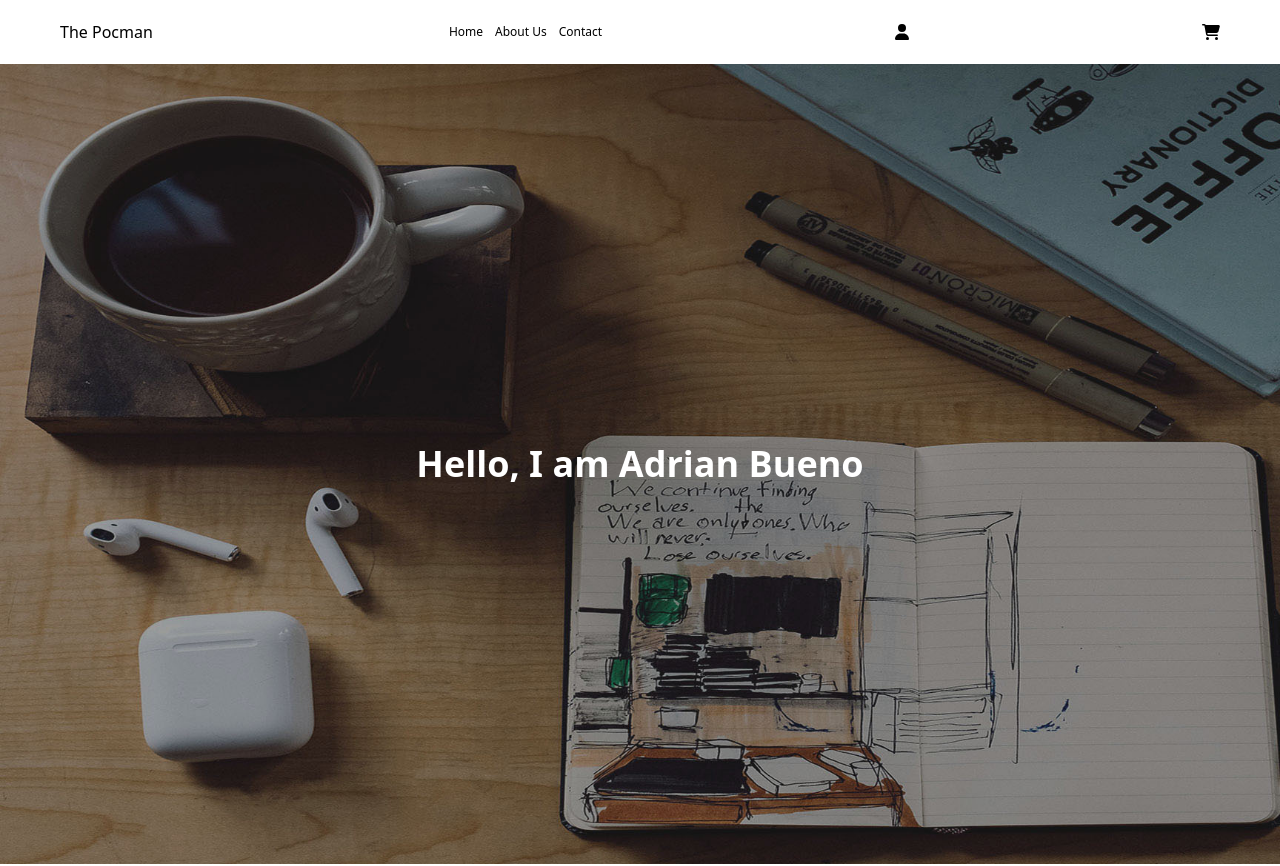
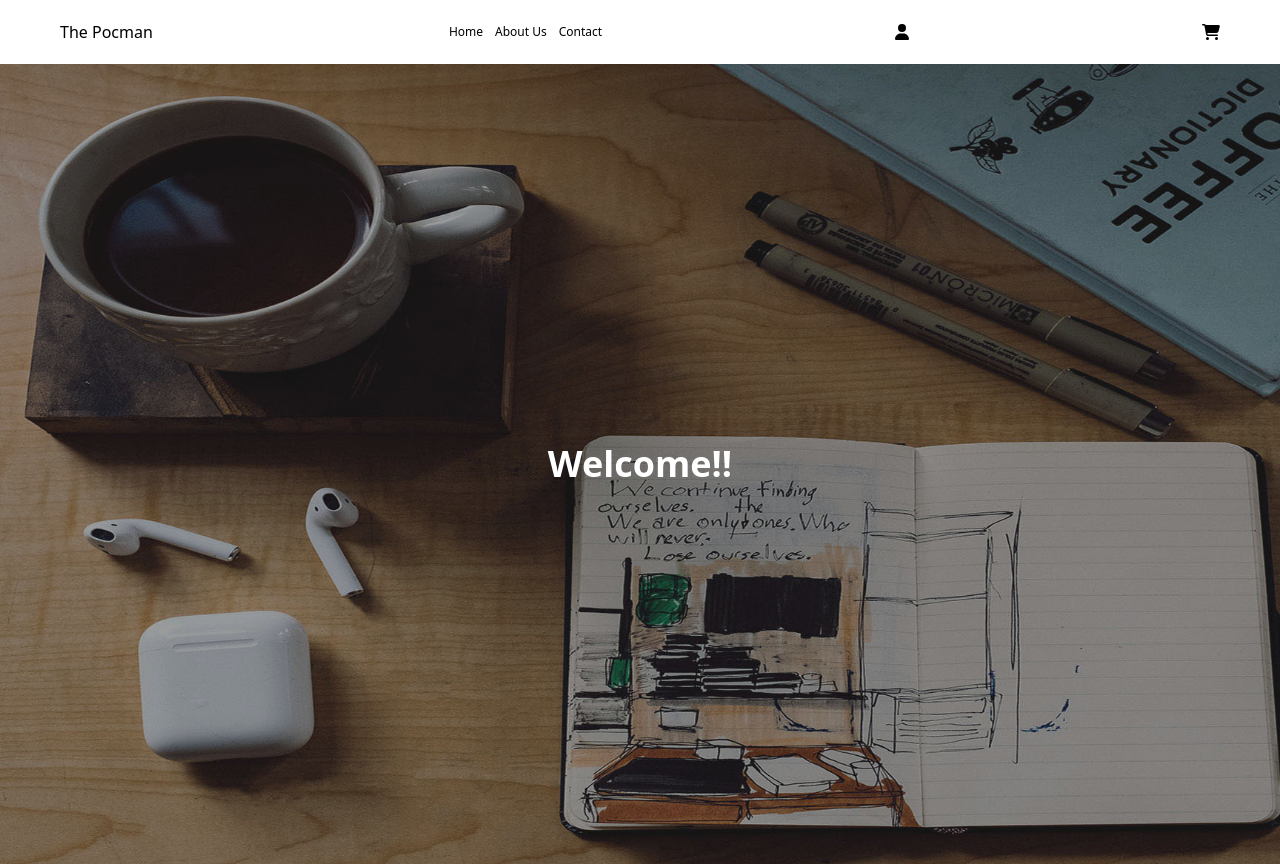
Before and after one commit to adrianlbueno/the-pocman-online-shop, a React (Vite) app: page / in a window 1280 px wide. Shown: the top 866 px of the page. Built offline with nearby package versions, Linux system fonts and the light colour scheme.

Commit message:
change text

```diff
--- a/src/components/Header.jsx
+++ b/src/components/Header.jsx
@@ -9,7 +9,7 @@ const Header = () => {
                     style={{ backgroundImage: `url(${headerImage})` }}
                 >
                     <h1 className="text-4xl font-bold text-white">
-                        Hello, I am Adrian Bueno
+                        Welcome!!
                     </h1>
                 </div>
             </header>
```
